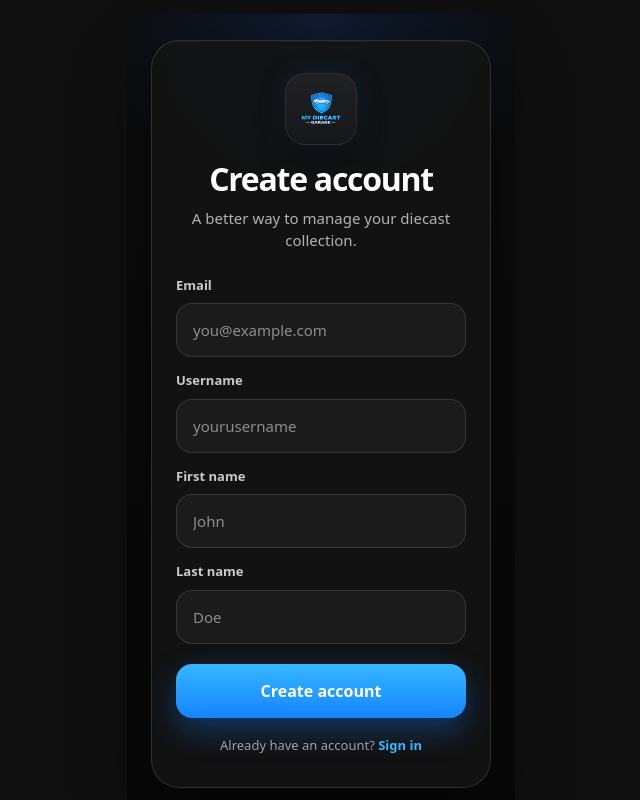
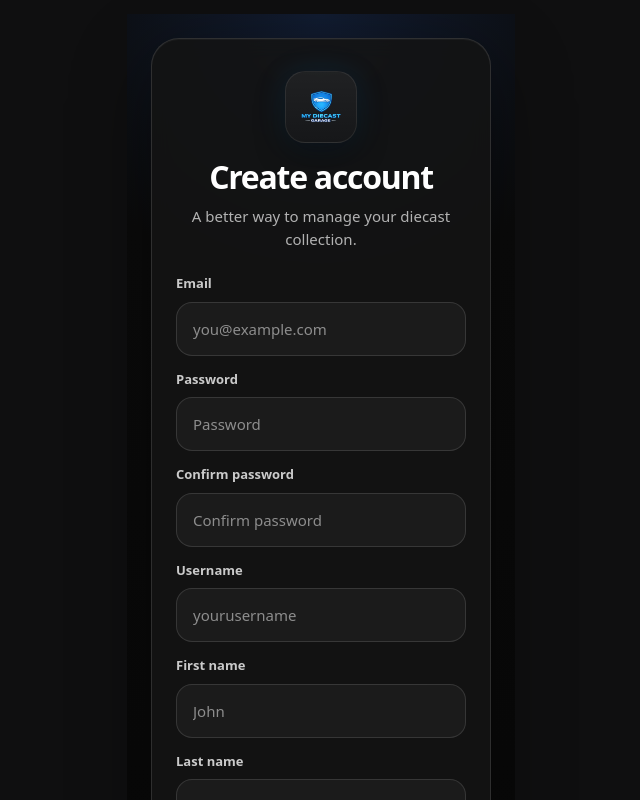
Before and after one commit to fuegodiecasttoys-png/mydiecastgarage, a Next.js app: page /signup in a window 1280 px wide. Shown: the top 800 px of the page, without its empty margins (319-959 px from the left). Built offline with nearby package versions, Linux system fonts and the light colour scheme; no server answers.

Commit message:
clean signup with password

```diff
--- a/app/signup/page.tsx
+++ b/app/signup/page.tsx
@@ -2,7 +2,7 @@
 
 import Image from "next/image";
 import Link from "next/link";
-import { useState } from "react";
+import { useState, type CSSProperties } from "react";
 import { supabase } from "../lib/supabaseClient";
 
 export default function SignupPage() {
@@ -10,11 +10,25 @@ export default function SignupPage() {
   const [username, setUsername] = useState("");
   const [name, setName] = useState("");
   const [lastName, setLastName] = useState("");
+  const [password, setPassword] = useState("");
+  const [confirmPassword, setConfirmPassword] = useState("");
   const [loading, setLoading] = useState(false);
 
   async function handleSignup() {
-    if (!email || !username || !name || !lastName) {
+    if (
+      !email ||
+      !username ||
+      !name ||
+      !lastName ||
+      !password ||
+      !confirmPassword
+    ) {
       alert("Please fill out all fields.");
+      return;
+    }
+
+    if (password !== confirmPassword) {
+      alert("Passwords do not match");
       return;
     }
 
@@ -40,14 +54,11 @@ export default function SignupPage() {
       return;
     }
 
-
-
-
-
-    const { error } = await supabase.auth.signInWithOtp({
+    const { error } = await supabase.auth.signUp({
       email: email.trim().toLowerCase(),
+      password,
       options: {
-
+        emailRedirectTo: "https://www.mydiecastgarage.app/auth/callback",
         data: {
           username: cleanUsername,
           name: name.trim(),
@@ -145,19 +156,9 @@ export default function SignupPage() {
 
         <div style={{ display: "grid", gap: 14 }}>
           <div>
-            <label
-              htmlFor="email"
-              style={{
-                display: "block",
-                marginBottom: 8,
-                fontSize: 13,
-                fontWeight: 600,
-                color: "rgba(255,255,255,0.78)",
-              }}
-            >
+            <label htmlFor="email" style={labelStyle}>
               Email
             </label>
-
             <input
               id="email"
               type="email"
@@ -169,13 +170,37 @@ export default function SignupPage() {
           </div>
 
           <div>
-            <label
-              htmlFor="username"
-              style={labelStyle}
-            >
+            <label htmlFor="password" style={labelStyle}>
+              Password
+            </label>
+            <input
+              id="password"
+              type="password"
+              placeholder="Password"
+              value={password}
+              onChange={(e) => setPassword(e.target.value)}
+              style={inputStyle}
+            />
+          </div>
+
+          <div>
+            <label htmlFor="confirmPassword" style={labelStyle}>
+              Confirm password
+            </label>
+            <input
+              id="confirmPassword"
+              type="password"
+              placeholder="Confirm password"
+              value={confirmPassword}
+              onChange={(e) => setConfirmPassword(e.target.value)}
+              style={inputStyle}
+            />
+          </div>
+
+          <div>
+            <label htmlFor="username" style={labelStyle}>
               Username
             </label>
-
             <input
               id="username"
               type="text"
@@ -187,13 +212,9 @@ export default function SignupPage() {
           </div>
 
           <div>
-            <label
-              htmlFor="name"
-              style={labelStyle}
-            >
+            <label htmlFor="name" style={labelStyle}>
               First name
             </label>
-
             <input
               id="name"
               type="text"
@@ -205,13 +226,9 @@ export default function SignupPage() {
           </div>
 
           <div>
-            <label
-              htmlFor="lastName"
-              style={labelStyle}
-            >
+            <label htmlFor="lastName" style={labelStyle}>
               Last name
             </label>
-
             <input
               id="lastName"
               type="text"
@@ -231,7 +248,8 @@ export default function SignupPage() {
             height: 54,
             borderRadius: 16,
             border: "none",
-            background: "linear-gradient(180deg, #37b8ff 0%, #1583ff 100%)",
+            background:
+              "linear-gradient(180deg, #37b8ff 0%, #1583ff 100%)",
             color: "#ffffff",
             fontWeight: 800,
             fontSize: 16,
@@ -242,7 +260,7 @@ export default function SignupPage() {
             marginTop: 20,
           }}
         >
-          {loading ? "Sending link..." : "Create account"}
+          {loading ? "Creating account..." : "Create account"}
         </button>
 
         <p
@@ -271,7 +289,7 @@ export default function SignupPage() {
   );
 }
 
-const labelStyle: React.CSSProperties = {
+const labelStyle: CSSProperties = {
   display: "block",
   marginBottom: 8,
   fontSize: 13,
@@ -279,7 +297,7 @@ const labelStyle: React.CSSProperties = {
   color: "rgba(255,255,255,0.78)",
 };
 
-const inputStyle: React.CSSProperties = {
+const inputStyle: CSSProperties = {
   width: "100%",
   height: 54,
   borderRadius: 16,
```
Lines whose indentation alone changed are shown as unchanged.
